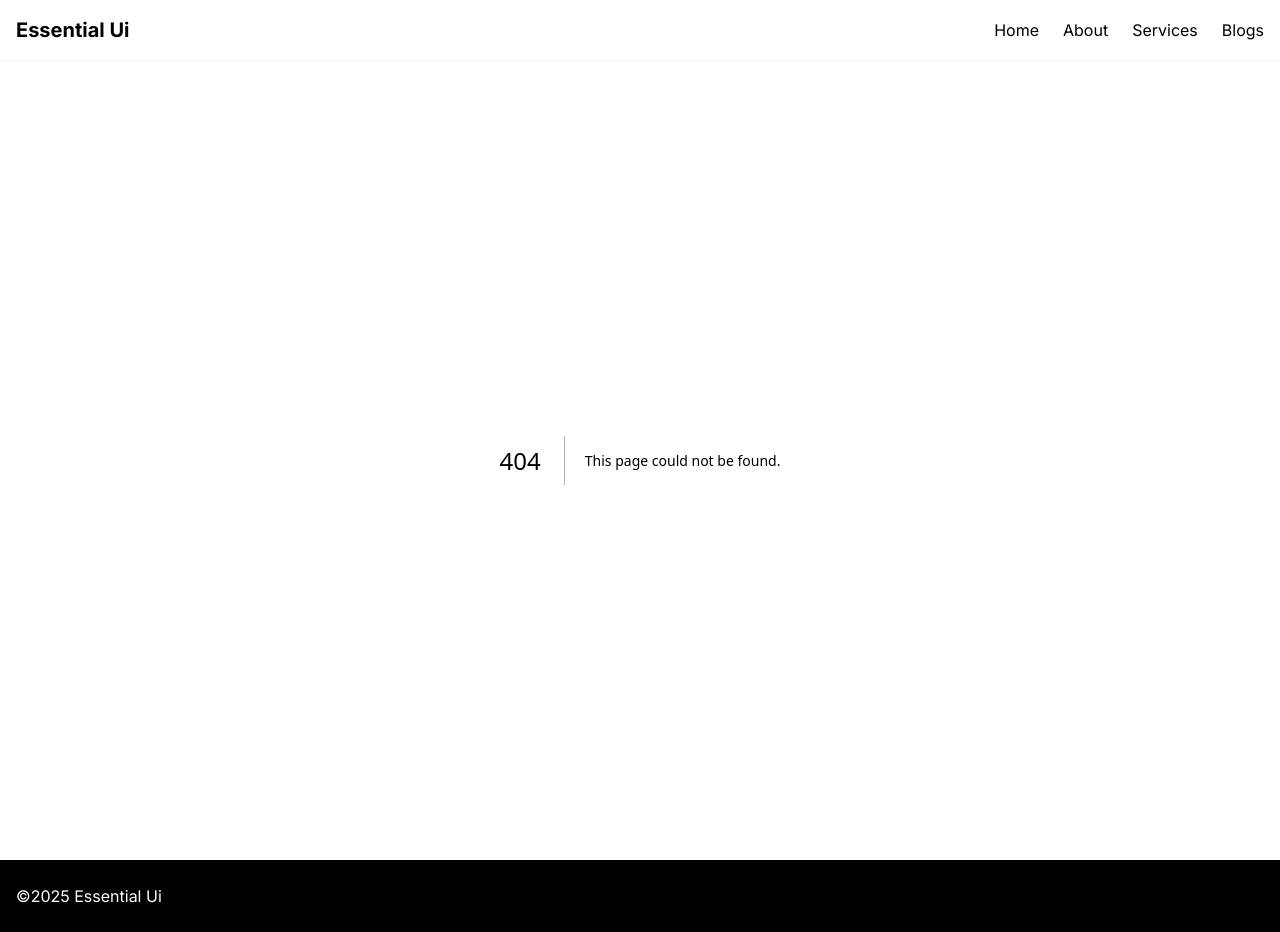
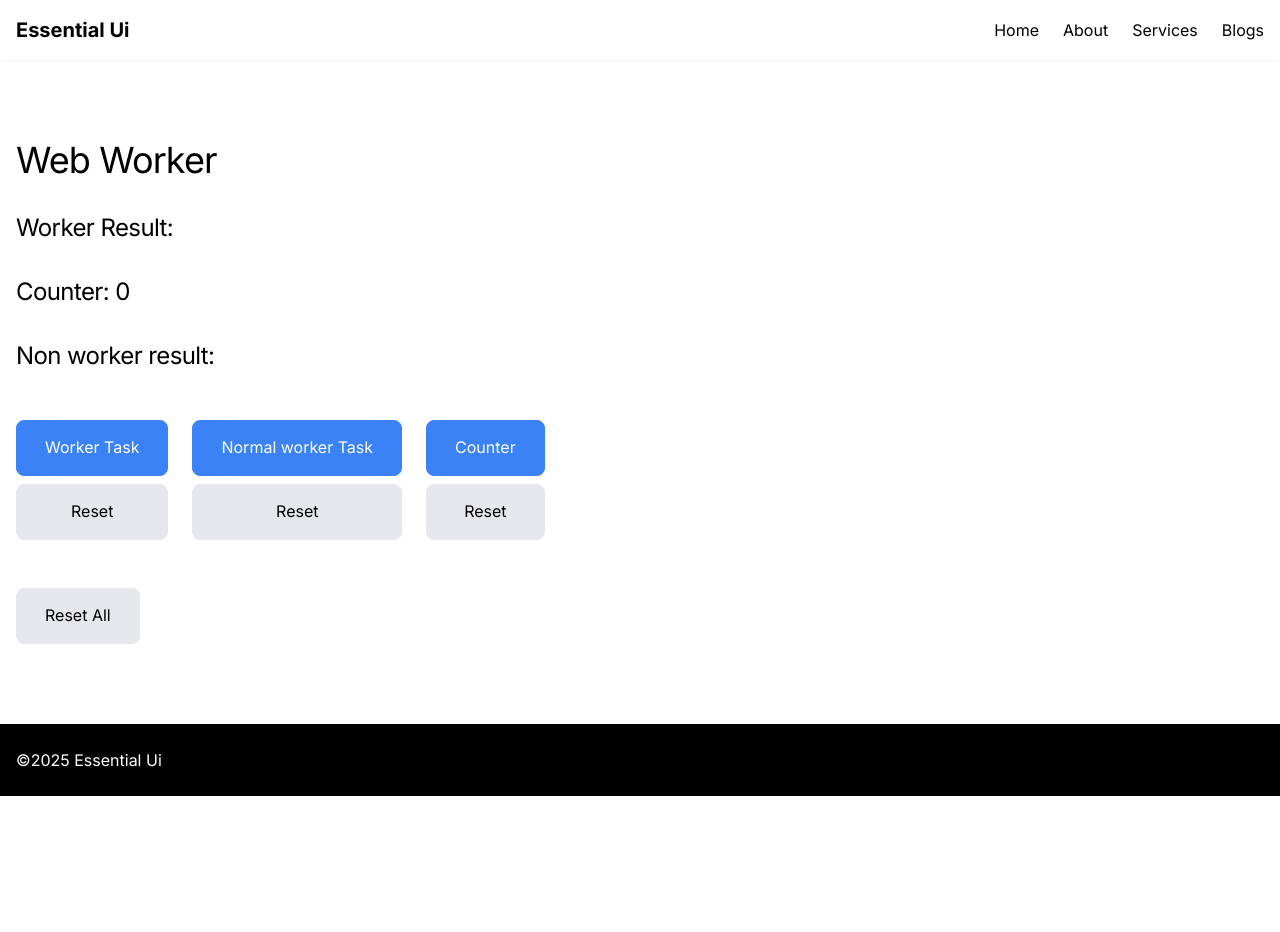
Before and after one commit to md-golam-rabbani/essential-ui, a Next.js app: page /web-worker in a window 1280 px wide. Before the commit this address had no page. After the commit the page ends 800 px from the top, so only its background shows below. Built offline with nearby package versions, Linux system fonts and the light colour scheme.

Commit message:
feat: Create `web worker` example

```diff
--- /dev/null
+++ b/app/web-worker/page.tsx
@@ -0,0 +1,149 @@
+'use client';
+
+import { CustomButton } from '@/components/custom-button';
+import { Typography } from '@/components/typography';
+import { useEffect, useRef, useState } from 'react';
+
+const taskLimit = 1e10;
+
+export default function Page() {
+  const [counter, setCounter] = useState(0);
+  const [workerResult, setWorkerResult] = useState<null | number>(null);
+  const [nonWorkerResult, setNonWorkerResult] = useState<null | number>(null);
+
+  const workerRef = useRef<Worker | null>(null);
+
+  useEffect(() => {
+    const workerInstance = new Worker(
+      new URL('./web-worker.ts', import.meta.url)
+    );
+    workerRef.current = workerInstance;
+
+    workerInstance.onmessage = function (e) {
+      setWorkerResult(e.data);
+    };
+
+    return () => {
+      workerInstance.terminate();
+    };
+  }, []);
+
+  function handleClick() {
+    if (workerRef.current) {
+      workerRef.current.postMessage(taskLimit);
+    }
+  }
+
+  return (
+    <div className="py-20">
+      <div className="container">
+        <div className="space-y-12">
+          <div className="space-y-8">
+            <Typography size="h1">Web Worker</Typography>
+            <Typography size="h2">Worker Result: {workerResult}</Typography>
+            <Typography size="h2">Counter: {counter}</Typography>
+            <Typography size="h2">
+              Non worker result: {nonWorkerResult}
+            </Typography>
+          </div>
+
+          <div className="flex flex-wrap gap-6">
+            <div className="grid gap-2">
+              <CustomButton
+                type="action"
+                colorScheme="primary"
+                disabled={false}
+                onButtonClick={handleClick}
+                variant="fill"
+              >
+                Worker Task
+              </CustomButton>
+              <CustomButton
+                type="action"
+                colorScheme="secondary"
+                disabled={false}
+                onButtonClick={() => {
+                  setWorkerResult(null);
+                }}
+                variant="fill"
+              >
+                Reset
+              </CustomButton>
+            </div>
+
+            <div className="grid gap-2">
+              <CustomButton
+                type="action"
+                colorScheme="primary"
+                disabled={false}
+                onButtonClick={() => {
+                  let sum = 0;
+                  for (let i = 0; i < taskLimit; i++) {
+                    sum += i;
+                  }
+
+                  setNonWorkerResult(sum);
+                }}
+                variant="fill"
+              >
+                Normal worker Task
+              </CustomButton>
+              <CustomButton
+                type="action"
+                colorScheme="secondary"
+                disabled={false}
+                onButtonClick={() => {
+                  setNonWorkerResult(null);
+                }}
+                variant="fill"
+              >
+                Reset
+              </CustomButton>
+            </div>
+
+            <div className="grid gap-2">
+              <CustomButton
+                type="action"
+                colorScheme="primary"
+                disabled={false}
+                onButtonClick={() => {
+                  setCounter((prev) => prev + 1);
+                }}
+                variant="fill"
+              >
+                Counter
+              </CustomButton>
+              <CustomButton
+                type="action"
+                colorScheme="secondary"
+                disabled={false}
+                onButtonClick={() => {
+                  setCounter(0);
+                }}
+                variant="fill"
+              >
+                Reset
+              </CustomButton>
+            </div>
+          </div>
+
+          <div>
+            <CustomButton
+              type="action"
+              colorScheme="secondary"
+              disabled={false}
+              onButtonClick={() => {
+                setNonWorkerResult(null);
+                setWorkerResult(null);
+                setCounter(0);
+              }}
+              variant="fill"
+            >
+              Reset All
+            </CustomButton>
+          </div>
+        </div>
+      </div>
+    </div>
+  );
+}
--- /dev/null
+++ b/app/web-worker/web-worker.ts
@@ -0,0 +1,11 @@
+self.onmessage = function (e) {
+  const data = e.data;
+
+  let result = 0;
+
+  for (let i = 0; i < data; i++) {
+    result += i;
+  }
+
+  self.postMessage(result);
+};
```
